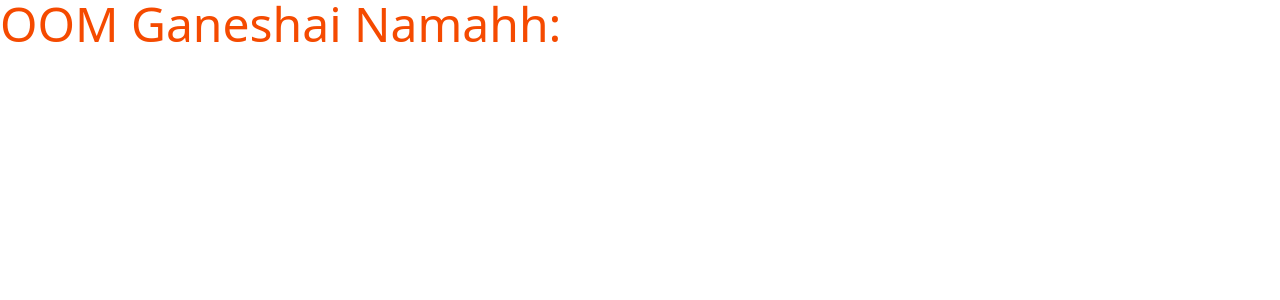
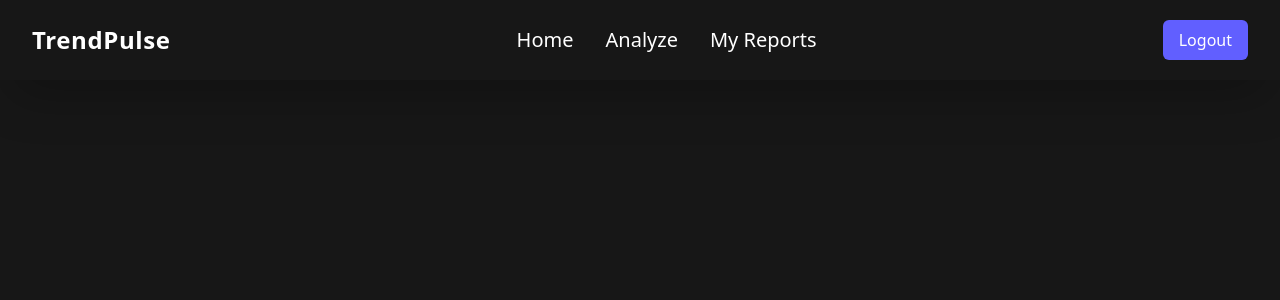
Before and after one commit to krish-goyal-04/Social-Media-Sentiment-Analyzer, a React (Vite) app in the folder Frontend/: page / in a window 1280 px wide. Shown: the top 300 px of the page. Built offline with nearby package versions, Linux system fonts and the light colour scheme.

Commit message:
Added Header in Frontend

```diff
--- a/Frontend/src/App.jsx
+++ b/Frontend/src/App.jsx
@@ -1,6 +1,10 @@
+import Header from "./components/Header"
+
 const App = ()=>{
     return(
-        <div className="text-5xl text-orange-600">OOM Ganeshai Namahh:</div>
+        <div className=" min-h-screen bg-neutral-900">
+            <Header />
+        </div>
     )
 }
 export default App
--- /dev/null
+++ b/Frontend/src/components/Header.jsx
@@ -0,0 +1,32 @@
+
+const headerItems = ["Home","Analyze","My Reports"]
+
+const Header = () => {
+  return (
+    <header className="bg-neutral-900 text-white shadow-2xl">
+      <div className="flex justify-between items-center px-8 py-5">
+
+        {/* Logo */}
+        <div className="text-2xl font-bold tracking-wide cursor-pointer hover:text-indigo-400 transition-colors duration-300">
+          TrendPulse
+        </div>
+
+        {/* Navigation */}
+        <nav>
+          <ul className="flex space-x-8 text-xl font-medium">
+            {headerItems.map((item,index)=>(
+                <li key={index} className="cursor-pointer  hover:text-indigo-400 transition-colors duration-300">{item}</li>
+            ))}
+          </ul>
+        </nav>
+
+        {/* Logout Button */}
+        <button className="bg-indigo-500 hover:bg-indigo-600 text-white px-4 py-2 rounded-md transition-colors duration-300">
+          Logout
+        </button>
+      </div>
+    </header>
+  );
+};
+
+export default Header;
--- /dev/null
+++ b/Frontend/src/components/Home/HomePage.jsx
@@ -0,0 +1,10 @@
+import InitialDisplay from "./InitialDisplay"
+
+const HomePage = ()=>{
+    return(
+        <div>
+            <InitialDisplay />
+        </div>
+    )
+}
+export default HomePage
--- /dev/null
+++ b/Frontend/src/components/Home/InitialDisplay.jsx
@@ -0,0 +1,8 @@
+const InitialDisplay = ()=>{
+    return(
+        <div >
+
+        </div>
+    )
+}
+export default InitialDisplay
```
